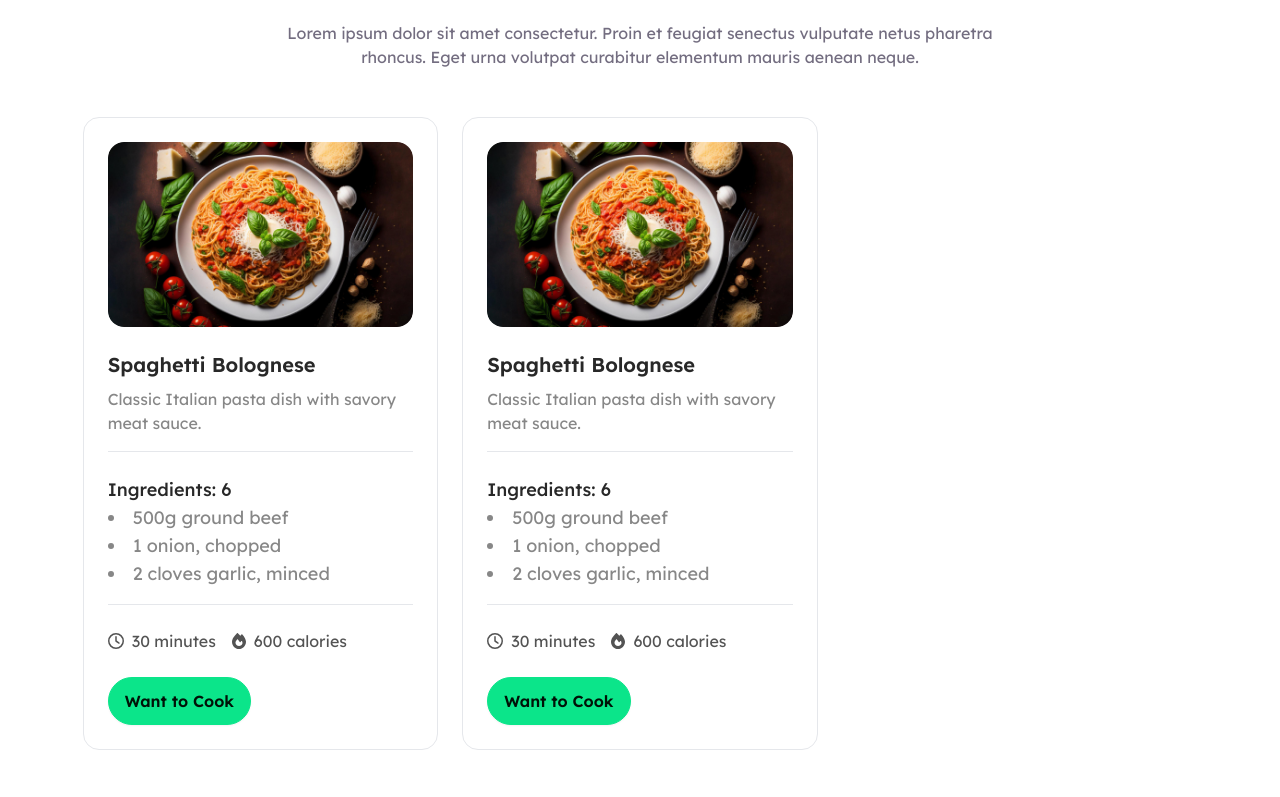
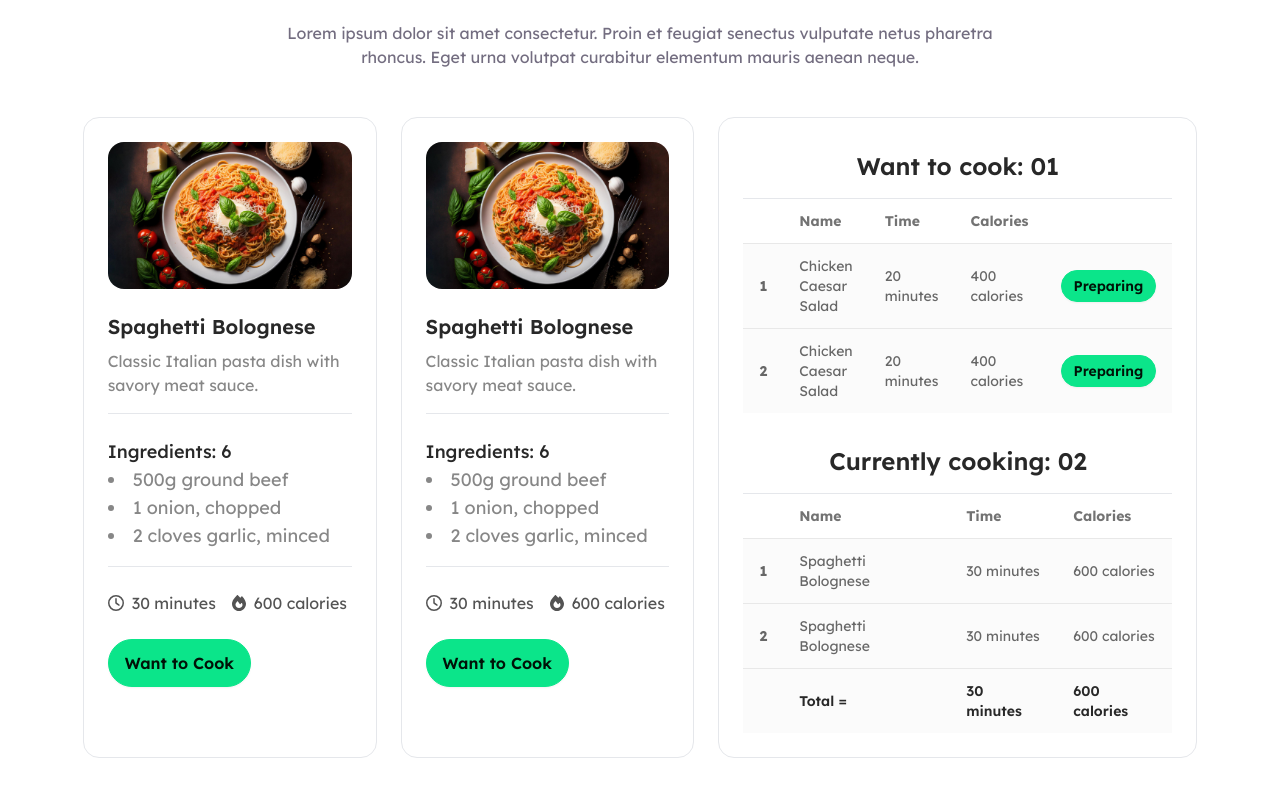
Before and after one commit to Rahad-Ullah/Restora, a React (Vite) app: page / in a window 1280 px wide. Shown: the part 971-1768 px from the top of the page. Built offline with nearby package versions, Linux system fonts and the light colour scheme.

Commit message:
Kichen cart has been added

```diff
--- /dev/null
+++ b/src/components/Kichen/Kichen.tsx
@@ -0,0 +1,94 @@
+const Kichen = () => {
+  return (
+    <div className="border rounded-2xl p-6">
+      {/* Want to Cook */}
+      <div>
+        <h1 className="text-2xl font-semibold text-neutral text-center border-b py-2 pb-4">
+          Want to cook: 01
+        </h1>
+        <div className="overflow-x-auto">
+          <table className="table text-sm">
+            {/* head */}
+            <thead className="text-sm">
+              <tr>
+                <th></th>
+                <th>Name</th>
+                <th>Time</th>
+                <th>Calories</th>
+                <th></th>
+              </tr>
+            </thead>
+            <tbody className="bg-base-200 bg-opacity-20 text-neutral text-opacity-70">
+              {/* row 1 */}
+              <tr >
+                <th>1</th>
+                <td>Chicken Caesar Salad</td>
+                <td>20 minutes</td>
+                <td>400 calories</td>
+                <td>
+                    <button className="btn btn-primary btn-sm rounded-full">Preparing</button>
+                </td>
+              </tr>
+              {/* row 2 */}
+              <tr >
+                <th>2</th>
+                <td>Chicken Caesar Salad</td>
+                <td>20 minutes</td>
+                <td>400 calories</td>
+                <td>
+                    <button className="btn btn-primary btn-sm rounded-full">Preparing</button>
+                </td>
+              </tr>
+            </tbody>
+          </table>
+        </div>
+      </div>
+
+
+      {/* Currently Cooking */}
+      <div>
+        <h1 className="text-2xl font-semibold text-neutral text-center border-b py-8 pb-4">
+        Currently cooking: 02
+        </h1>
+        <div className="overflow-x-auto">
+          <table className="table text-sm">
+            {/* head */}
+            <thead className="text-sm">
+              <tr>
+                <th></th>
+                <th>Name</th>
+                <th>Time</th>
+                <th>Calories</th>
+              </tr>
+            </thead>
+            <tbody className="bg-base-200 bg-opacity-20 text-neutral text-opacity-70">
+              {/* row 1 */}
+              <tr >
+                <th>1</th>
+                <td>Spaghetti Bolognese</td>
+                <td>30 minutes</td>
+                <td>600 calories</td>
+              </tr>
+              {/* row 2 */}
+              <tr>
+                <th>2</th>
+                <td>Spaghetti Bolognese</td>
+                <td>30 minutes</td>
+                <td>600 calories</td>
+              </tr>
+              {/* Total row */}
+              <tr className="text-neutral font-semibold">
+                <th></th>
+                <td>Total = </td>
+                <td>30 minutes</td>
+                <td>600 calories</td>
+              </tr>
+            </tbody>
+          </table>
+        </div>
+      </div>
+    </div>
+  );
+};
+
+export default Kichen;
--- a/src/pages/Recipes/Recipes.tsx
+++ b/src/pages/Recipes/Recipes.tsx
@@ -1,3 +1,4 @@
+import Kichen from "../../components/Kichen/Kichen";
 import RecipeItem from "../../components/RecipeItem/RecipeItem";
 
 const Recipes = () => {
@@ -15,9 +16,12 @@ const Recipes = () => {
         </div>
 
         {/* Recipe Body */}
-            <div className="grid grid-cols-3 gap-6">
+        <div className="flex gap-6">
+          <div className="grid grid-cols-2 gap-6">
             <RecipeItem />
             <RecipeItem />
+          </div>
+          <Kichen />
         </div>
       </div>
     </section>
```
Lines whose indentation alone changed are shown as unchanged.
